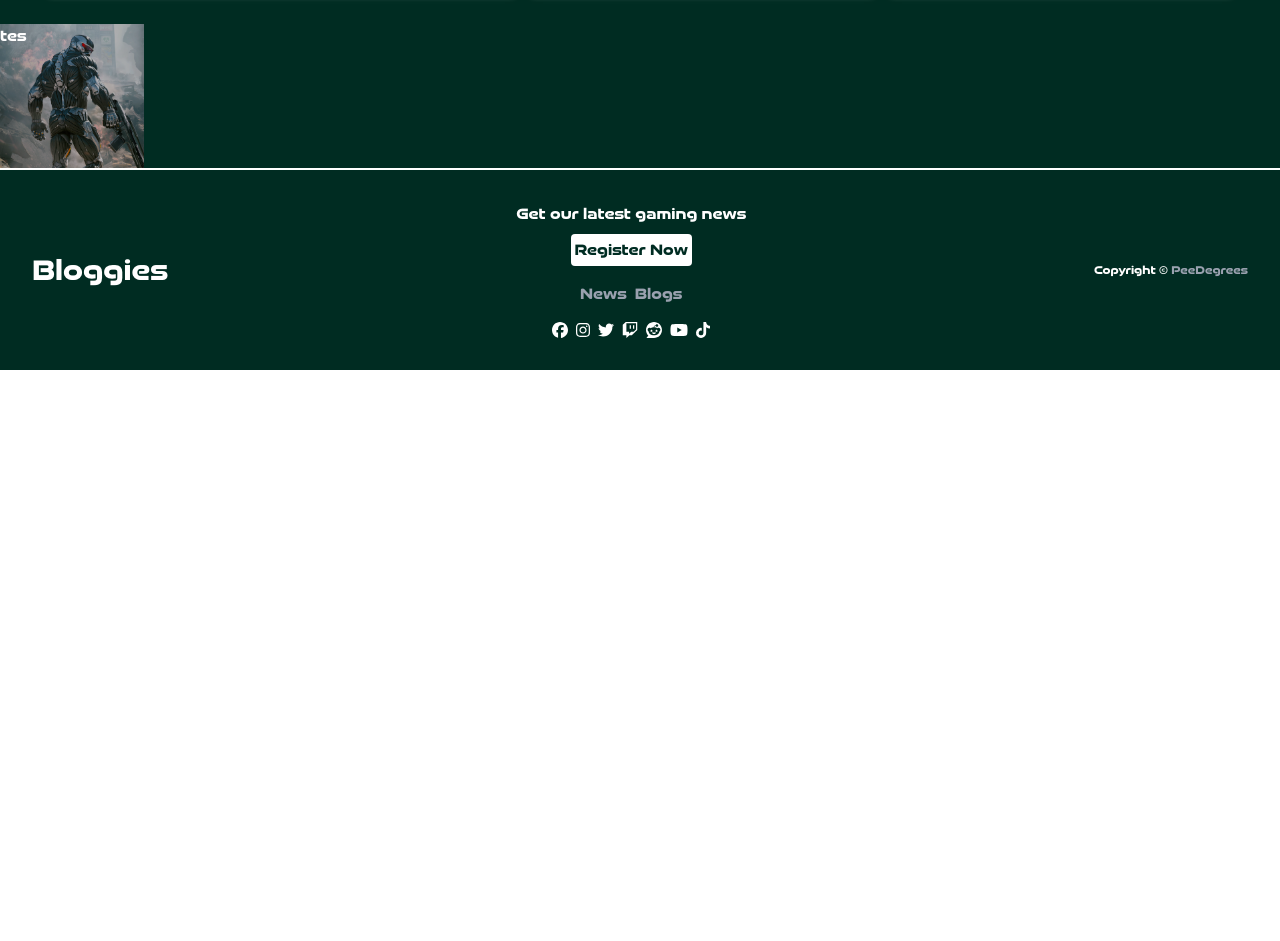
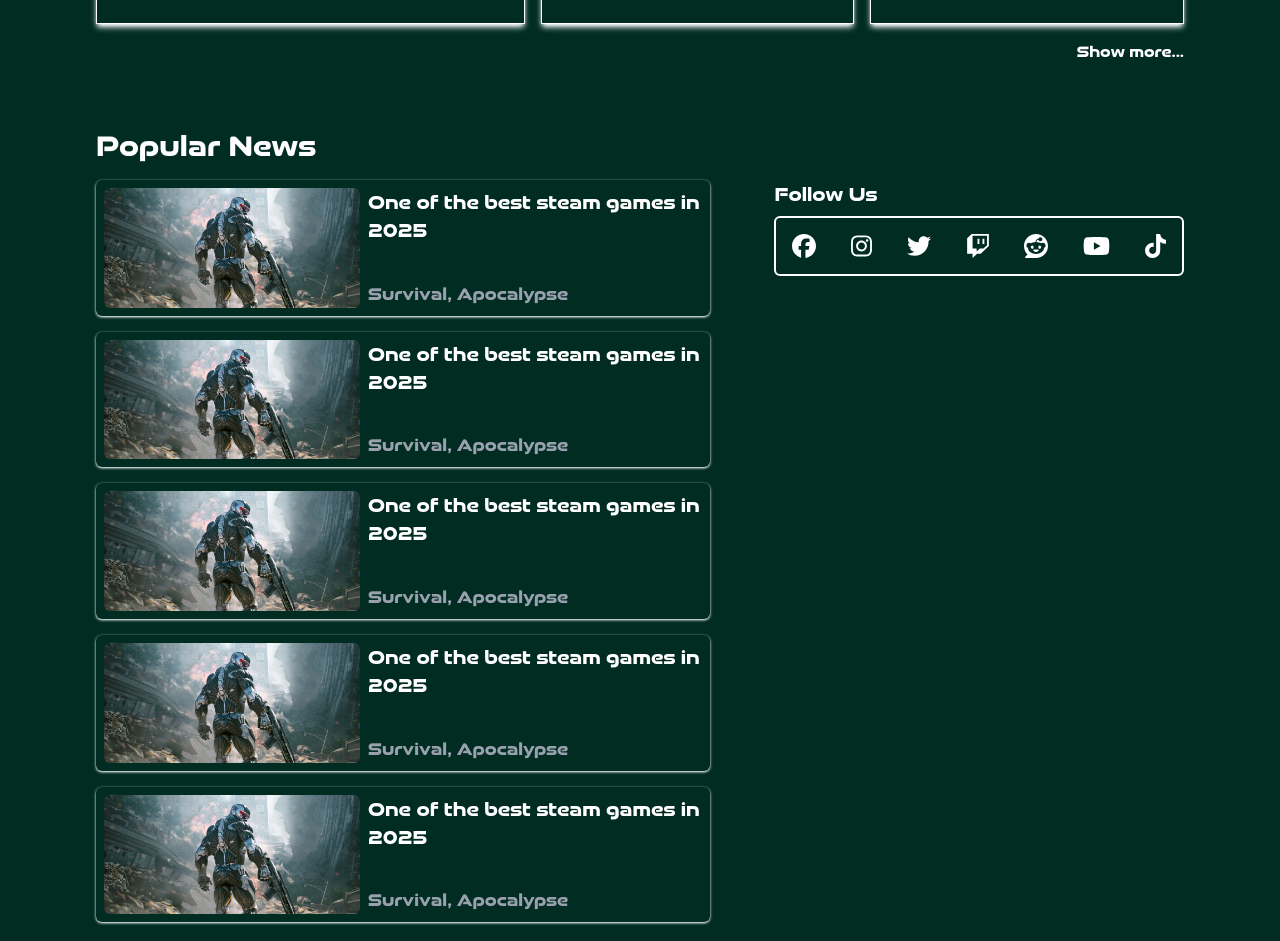
Before and after one commit to PeeOops/bloggies, a React (Vite) app in the folder frontend/: page /news in a window 1280 px wide. Shown: the part 860-1801 px from the top of the page. Before the commit the page ends 1230 px from the top, so only its background shows below. Built offline with nearby package versions, Linux system fonts and the light colour scheme.

Commit message:
Finished Popular News UI on News page

```diff
--- a/frontend/src/pages/News.jsx
+++ b/frontend/src/pages/News.jsx
@@ -2,7 +2,8 @@ import { FontAwesomeIcon } from "@fortawesome/react-fontawesome";
 import TopBackground from "../assets/images/background.jpg"
 import Thumbnail from "../assets/images/thumbnails/mirage.png"
 import Navigation from "../components/Navigation";
-import { faAnglesRight, faCalendar, faUser } from "@fortawesome/free-solid-svg-icons";
+import { faAnglesRight, faArrowRight, faCalendar, faUser } from "@fortawesome/free-solid-svg-icons";
+import { faFacebook, faInstagram, faReddit, faTiktok, faTwitch, faTwitter, faYoutube } from '@fortawesome/free-brands-svg-icons';
 import Footer from "../components/Footer";
 
 const News = () => {
@@ -22,7 +23,7 @@ const News = () => {
 
             </div>
             {/* Recent News */}
-            <div className="flex flex-col gap-4 bg-emerald-950 py-8 px-4 md:px-12">
+            <div className="flex flex-col gap-4 bg-emerald-950 py-8 px-4 md:px-24">
                 <h1 className="text-xl md:text-3xl text-white">Recent News</h1>
                 <div className="flex flex-col md:grid md:grid-cols-[2fr_3fr] gap-4">
                     {/* Newest */}
@@ -48,7 +49,7 @@ const News = () => {
                             {/* Read more button */}
                             <div className="flex flex-row gap-2 items-center text-xs mt-2">
                                 <FontAwesomeIcon icon={faAnglesRight} />
-                                <p className="text-sm md:text-md">Read more</p>
+                                <p className="text-sm md:text-xl">Read more</p>
                             </div>
                         </div>
                     </div>
@@ -160,14 +161,66 @@ const News = () => {
                         </div>
                     </div>
                 </div>
+                <p role="button" className="text-white text-end cursor-pointer">Show more...</p>
             </div>
             {/* Popular News */}
-            <div className="flex flex-row gap-4 bg-emerald-950">
-                <div className="bg-cover bg-center w-36 h-36 z-1" style={{backgroundImage: `url(${Thumbnail})`}}>
-                    <div className="bg-black w-36 h-36 absolute opacity-30 z-[-1]"></div>
-                    <p className="text-white">tes</p>
+            <div className="flex flex-col gap-4 bg-emerald-950 py-8 px-4 md:px-24 text-white">
+                <h1 className="text-xl md:text-3xl">Popular News</h1>
+                <div className="flex flex-col md:grid md:grid-cols-[3fr_2fr] gap-16">
+                    <div className="flex flex-col gap-4">
+                        <div role="button" className="flex flex-row gap-2 bg-emerald-950 p-2 shadow-white shadow-sm rounded-md cursor-pointer transition transform duration-150 active:scale-90 hover:scale-105 focus:outline-none">
+                            <img src={Thumbnail} alt="" className="w-36 md:w-64 h-auto rounded-md" />
+                            <div className="flex flex-col justify-between">
+                                <h1 className="text-sm md:text-xl">One of the best steam games in 2025</h1>
+                                <p className="text-xs md:text-lg text-gray-400">Survival, Apocalypse</p>
+                            </div>
+                        </div>
+                        <div role="button" className="flex flex-row gap-2 bg-emerald-950 p-2 shadow-white shadow-sm rounded-md cursor-pointer transition transform duration-150 active:scale-90 hover:scale-105 focus:outline-none">
+                            <img src={Thumbnail} alt="" className="w-36 md:w-64 h-auto rounded-md" />
+                            <div className="flex flex-col justify-between">
+                                <h1 className="text-sm md:text-xl">One of the best steam games in 2025</h1>
+                                <p className="text-xs md:text-lg text-gray-400">Survival, Apocalypse</p>
+                            </div>
+                        </div>
+                        <div role="button" className="flex flex-row gap-2 bg-emerald-950 p-2 shadow-white shadow-sm rounded-md cursor-pointer transition transform duration-150 active:scale-90 hover:scale-105 focus:outline-none">
+                            <img src={Thumbnail} alt="" className="w-36 md:w-64 h-auto rounded-md" />
+                            <div className="flex flex-col justify-between">
+                                <h1 className="text-sm md:text-xl">One of the best steam games in 2025</h1>
+                                <p className="text-xs md:text-lg text-gray-400">Survival, Apocalypse</p>
+                            </div>
+                        </div>
+                        <div role="button" className="flex flex-row gap-2 bg-emerald-950 p-2 shadow-white shadow-sm rounded-md cursor-pointer transition transform duration-150 active:scale-90 hover:scale-105 focus:outline-none">
+                            <img src={Thumbnail} alt="" className="w-36 md:w-64 h-auto rounded-md" />
+                            <div className="flex flex-col justify-between">
+                                <h1 className="text-sm md:text-xl">One of the best steam games in 2025</h1>
+                                <p className="text-xs md:text-lg text-gray-400">Survival, Apocalypse</p>
+                            </div>
+                        </div>
+                        <div role="button" className="flex flex-row gap-2 bg-emerald-950 p-2 shadow-white shadow-sm rounded-md cursor-pointer transition transform duration-150 active:scale-90 hover:scale-105 focus:outline-none">
+                            <img src={Thumbnail} alt="" className="w-36 md:w-64 h-auto rounded-md" />
+                            <div className="flex flex-col justify-between">
+                                <h1 className="text-sm md:text-xl">One of the best steam games in 2025</h1>
+                                <p className="text-xs md:text-lg text-gray-400">Survival, Apocalypse</p>
+                            </div>
+                        </div>
+                        <p role="button" className="text-white text-end cursor-pointer">Show more...</p>
+                    </div>
 
+                    <div className="flex flex-col gap-2">
+                        <h1 className="text-xl md:text-xl">Follow Us</h1>
+                        <div className="flex flex-row justify-between md:gap-8 p-4 border-2 border-white text-xl rounded-md md:text-2xl w-full">
+                            <FontAwesomeIcon role="button" icon={faFacebook} />
+                            <FontAwesomeIcon role="button" icon={faInstagram} />
+                            <FontAwesomeIcon role="button" icon={faTwitter} />
+                            <FontAwesomeIcon role="button" icon={faTwitch} />
+                            <FontAwesomeIcon role="button" icon={faReddit} />
+                            <FontAwesomeIcon role="button" icon={faYoutube} />
+                            <FontAwesomeIcon role="button" icon={faTiktok} />
+                        </div>
+                    </div>
                 </div>
+
+
             </div>
             {/* Top Rated News */}
             {/* Footer */}
```
